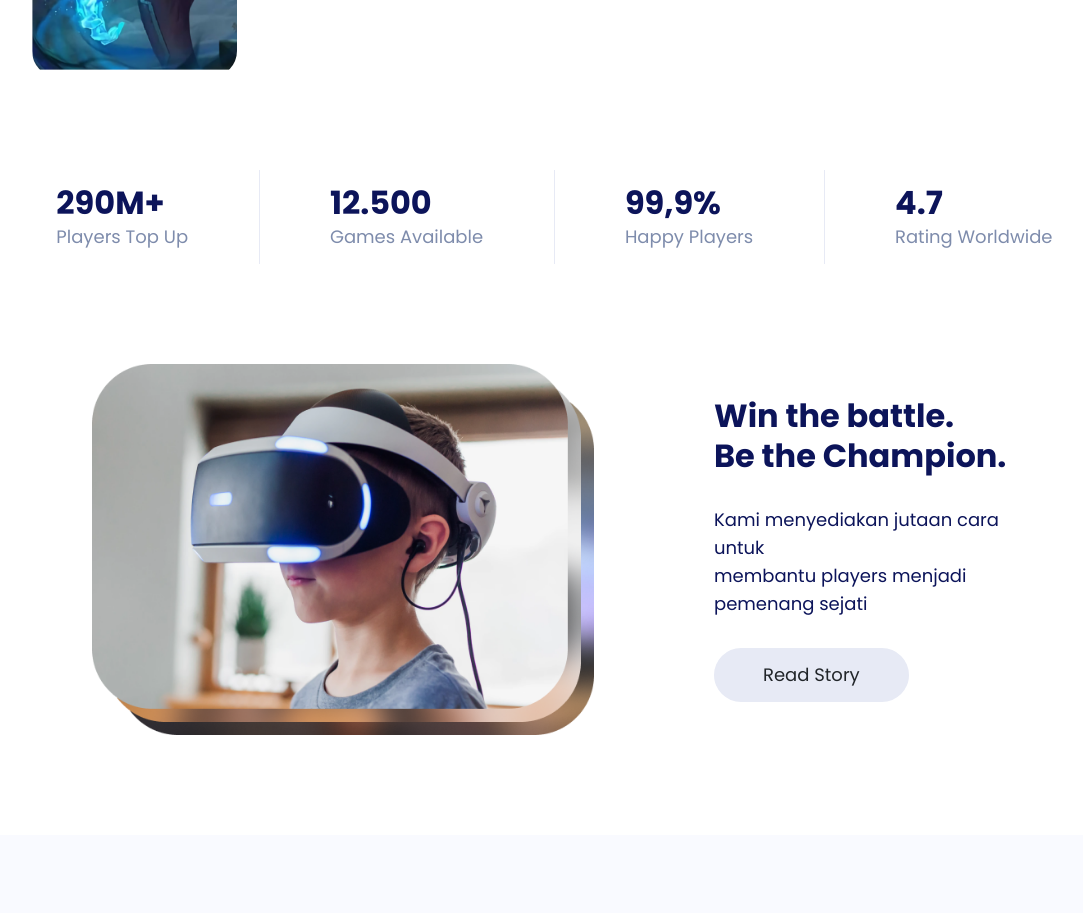
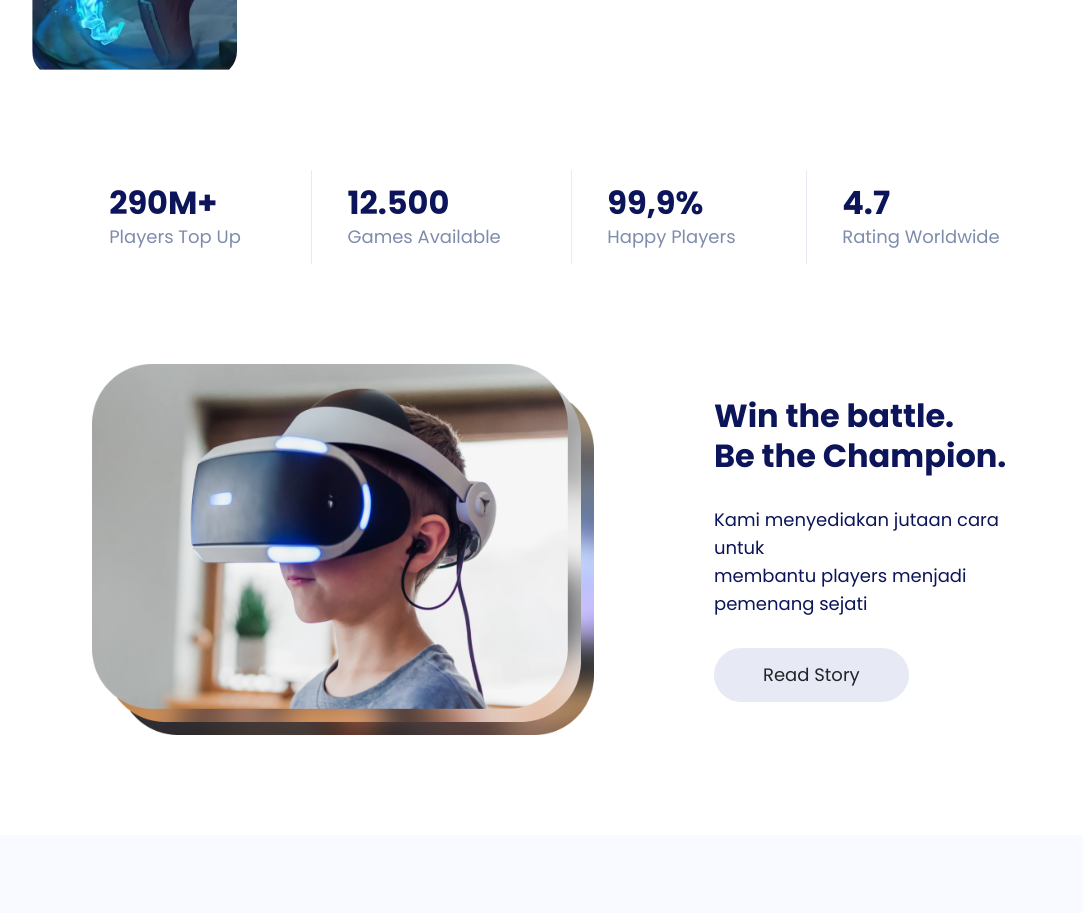
Before and after one commit to epanlauw/storegg, a Next.js app: page / in a window 1280 px wide. Shown: the part 1860-2773 px from the top of the page, without its empty margins (68-1151 px from the left). Built offline with nearby package versions, Linux system fonts and the light colour scheme.

Commit message:
convert reached component

```diff
--- /dev/null
+++ b/components/molecules/ReachItem/index.tsx
@@ -0,0 +1,34 @@
+import React from "react";
+
+interface ReachItemProps {
+  title: string;
+  subtitle: string;
+  isLast?: boolean;
+}
+
+const ReachItem = (props: Partial<ReachItemProps>) => {
+  const { title, subtitle, isLast } = props;
+
+  return (
+    <>
+      <div className="me-lg-35">
+        <p className="text-4xl text-lg-start text-center color-palette-1 fw-bold m-0">
+          {title}
+        </p>
+        <p className="text-lg text-lg-start text-center color-palette-2 m-0">
+          {subtitle}
+        </p>
+      </div>
+      {isLast ? (
+        ""
+      ) : (
+        <>
+          <div className="vertical-line me-lg-35 ms-lg-35 d-lg-block d-none" />
+          <div className="horizontal-line mt-6 mb-6 me-lg-35 ms-lg-35 d-lg-none d-block" />
+        </>
+      )}
+    </>
+  );
+};
+
+export default ReachItem;
--- /dev/null
+++ b/components/organisms/Reached/data.ts
@@ -0,0 +1,21 @@
+const ReachItem = [
+  {
+    title: "290M+",
+    subtitle: "Players Top Up"
+  },
+  {
+    title: "12.500",
+    subtitle: "Games Available"
+  },
+  {
+    title: "99,9%",
+    subtitle: "Happy Players"
+  },
+  {
+    title: "4.7",
+    subtitle: "Rating Worldwide",
+    isLast: true
+  }
+];
+
+export default ReachItem;
--- /dev/null
+++ b/components/organisms/Reached/index.tsx
@@ -0,0 +1,24 @@
+import React from "react";
+import ReachItem from "../../molecules/ReachItem";
+import Data from "./data";
+
+const Reached = () => {
+  return (
+    <section className="reached pt-50 pb-50">
+      <div className="container-fluid">
+        <div className="d-flex flex-lg-row flex-column align-items-center justify-content-center gap-lg-0 gap-4">
+          {Data.map((item, index) => (
+            <ReachItem
+              key={index}
+              title={item.title}
+              subtitle={item.subtitle}
+              isLast={item.isLast}
+            />
+          ))}
+        </div>
+      </div>
+    </section>
+  );
+};
+
+export default Reached;
--- a/pages/index.tsx
+++ b/pages/index.tsx
@@ -5,6 +5,7 @@ import Navbar from "../components/organisms/Navbar";
 import MainBanner from "../components/organisms/MainBanner";
 import TransactionStep from "../components/organisms/TransactionStep";
 import FeaturedGame from "../components/organisms/FeaturedGame";
+import Reached from "../components/organisms/Reached";
 
 const Home: NextPage = () => {
   useEffect(() => {
@@ -17,51 +18,7 @@ const Home: NextPage = () => {
       <MainBanner />
       <TransactionStep />
       <FeaturedGame />
-
-      <section className="reached pt-50 pb-50">
-        <div className="container-fluid">
-          <div className="d-flex flex-lg-row flex-column align-items-center justify-content-center gap-lg-0 gap-4">
-            <div className="me-lg-35">
-              <p className="text-4xl text-lg-start text-center color-palette-1 fw-bold m-0">
-                290M+
-              </p>
-              <p className="text-lg text-lg-start text-center color-palette-2 m-0">
-                Players Top Up
-              </p>
-            </div>
-            <div className="vertical-line me-lg-35 ms-lg-35 d-lg-block d-none" />
-            <div className="horizontal-line mt-6 mb-6 me-lg-35 ms-lg-35 d-lg-none d-block" />
-            <div className="me-lg-35 ms-lg-35">
-              <p className="text-4xl text-lg-start text-center color-palette-1 fw-bold m-0">
-                12.500
-              </p>
-              <p className="text-lg text-lg-start text-center color-palette-2 m-0">
-                Games Available
-              </p>
-            </div>
-            <div className="horizontal-line mt-6 mb-6 me-lg-35 ms-lg-35 d-lg-none d-block" />
-            <div className="vertical-line me-lg-35 ms-lg-35 d-lg-block d-none" />
-            <div className="me-lg-35 ms-lg-35">
-              <p className="text-4xl text-lg-start text-center color-palette-1 fw-bold m-0">
-                99,9%
-              </p>
-              <p className="text-lg text-lg-start text-center color-palette-2 m-0">
-                Happy Players
-              </p>
-            </div>
-            <div className="horizontal-line mt-6 mb-6 me-lg-35 ms-lg-35 d-lg-none d-block" />
-            <div className="vertical-line me-lg-35 ms-lg-35 d-lg-block d-none" />
-            <div className="me-lg-35 ms-lg-35">
-              <p className="text-4xl text-lg-start text-center color-palette-1 fw-bold m-0">
-                4.7
-              </p>
-              <p className="text-lg text-lg-start text-center color-palette-2 m-0">
-                Rating Worldwide
-              </p>
-            </div>
-          </div>
-        </div>
-      </section>
+      <Reached />
 
       <section className="story pt-50 pb-50">
         <div className="container-xxl container-fluid">
```
